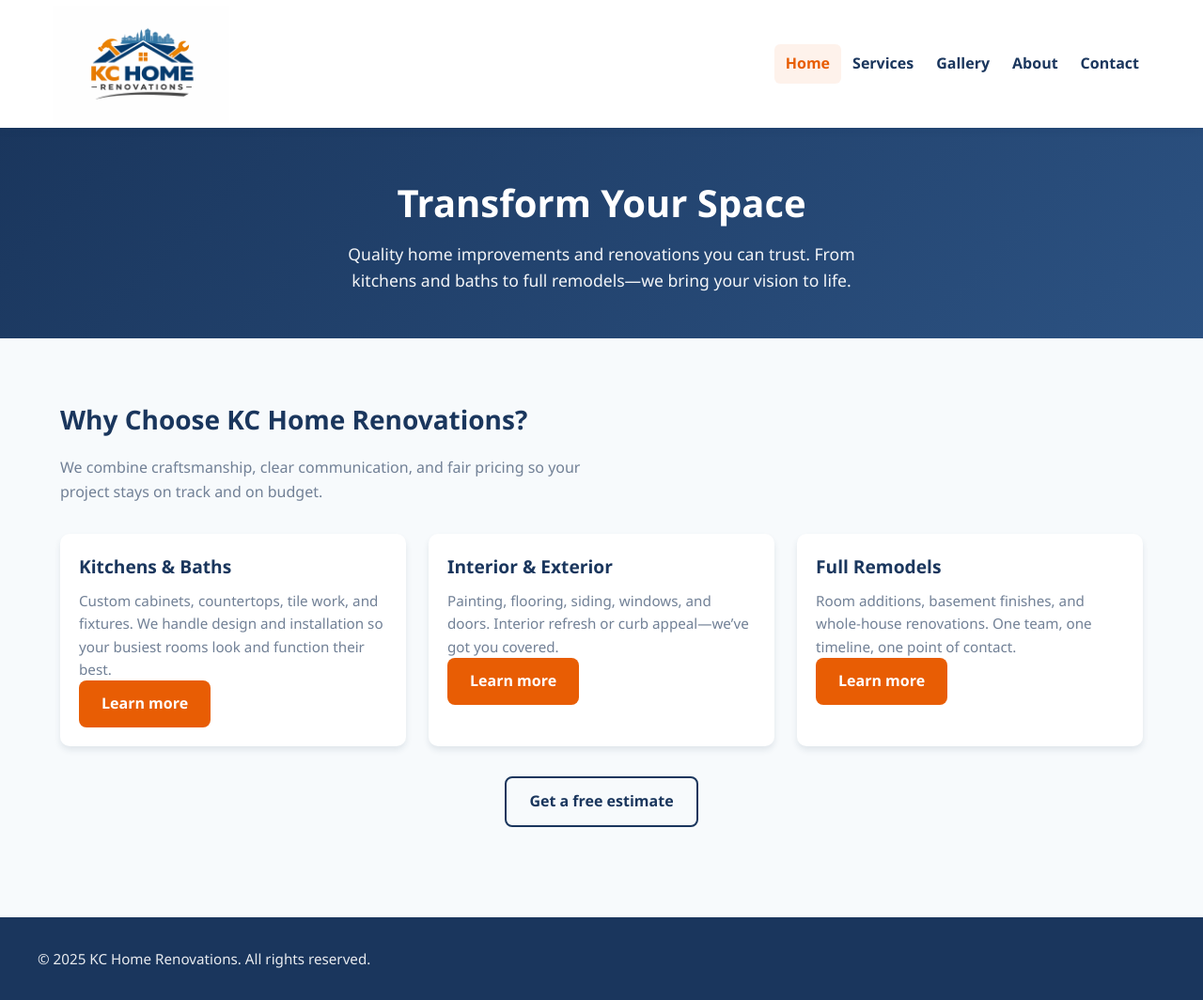
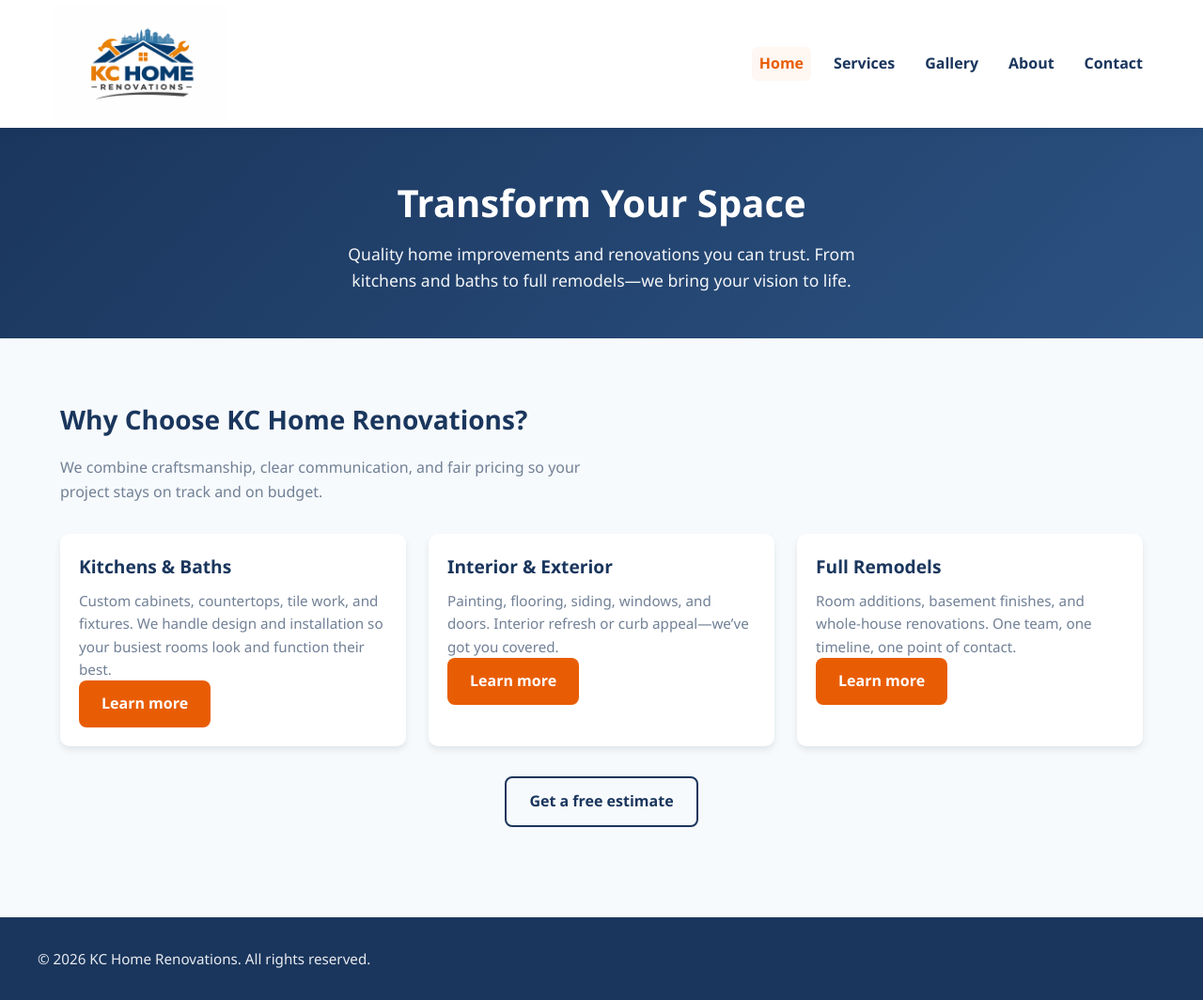
Before and after one commit to trguduru/kc_home_renovations, a plain HTML site: page index.html in a window 1280 px wide. Shown: the whole page at 94% size. Drawn offline with Linux system fonts and the light colour scheme.

Commit message:
styles changed

```diff
--- a/css/style.css
+++ b/css/style.css
@@ -85,12 +85,12 @@ a:hover {
   padding: 0;
   display: flex;
   flex-wrap: wrap;
-  gap: 0;
+  gap: 1rem;
 }
 
 .nav-list li a {
   display: block;
-  padding: 0.5rem 0.75rem;
+  padding: 0.35rem 0.5rem;
   font-size: 1rem;
   color: var(--dark-blue);
   font-weight: 600;
@@ -100,7 +100,7 @@ a:hover {
 .nav-list li a:hover,
 .nav-list li a[aria-current="page"] {
   color: var(--orange);
-  background: rgba(232, 93, 4, 0.08);
+  background: rgba(232, 93, 4, 0.05);
 }
 
 /* Main content container */
--- a/index.html
+++ b/index.html
@@ -67,7 +67,7 @@
 
   <footer class="site-footer">
     <div class="footer-inner">
-      <p class="copyright">© 2025 KC Home Renovations. All rights reserved.</p>
+      <p class="copyright">© 2026 KC Home Renovations. All rights reserved.</p>
     </div>
   </footer>
 </body>
```
